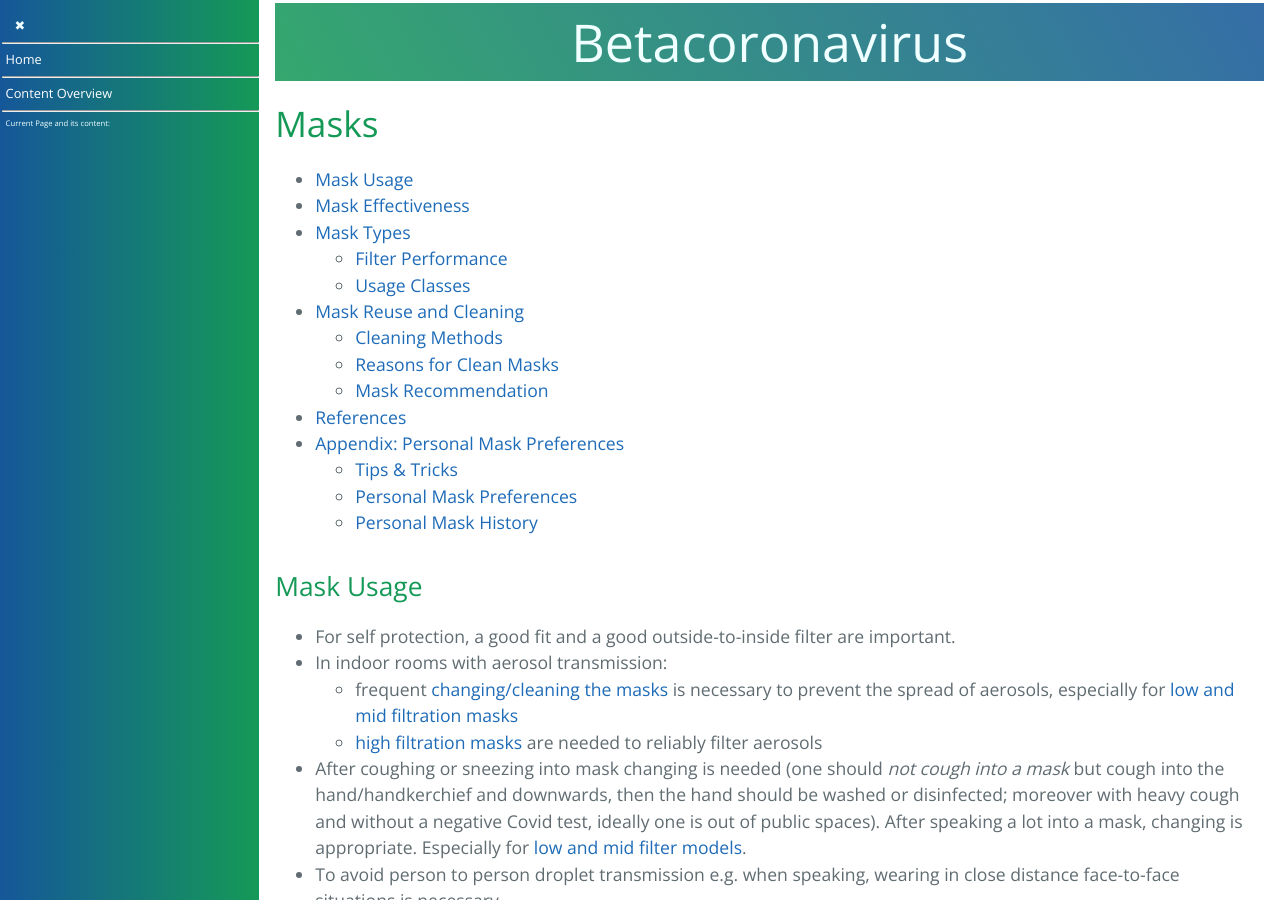
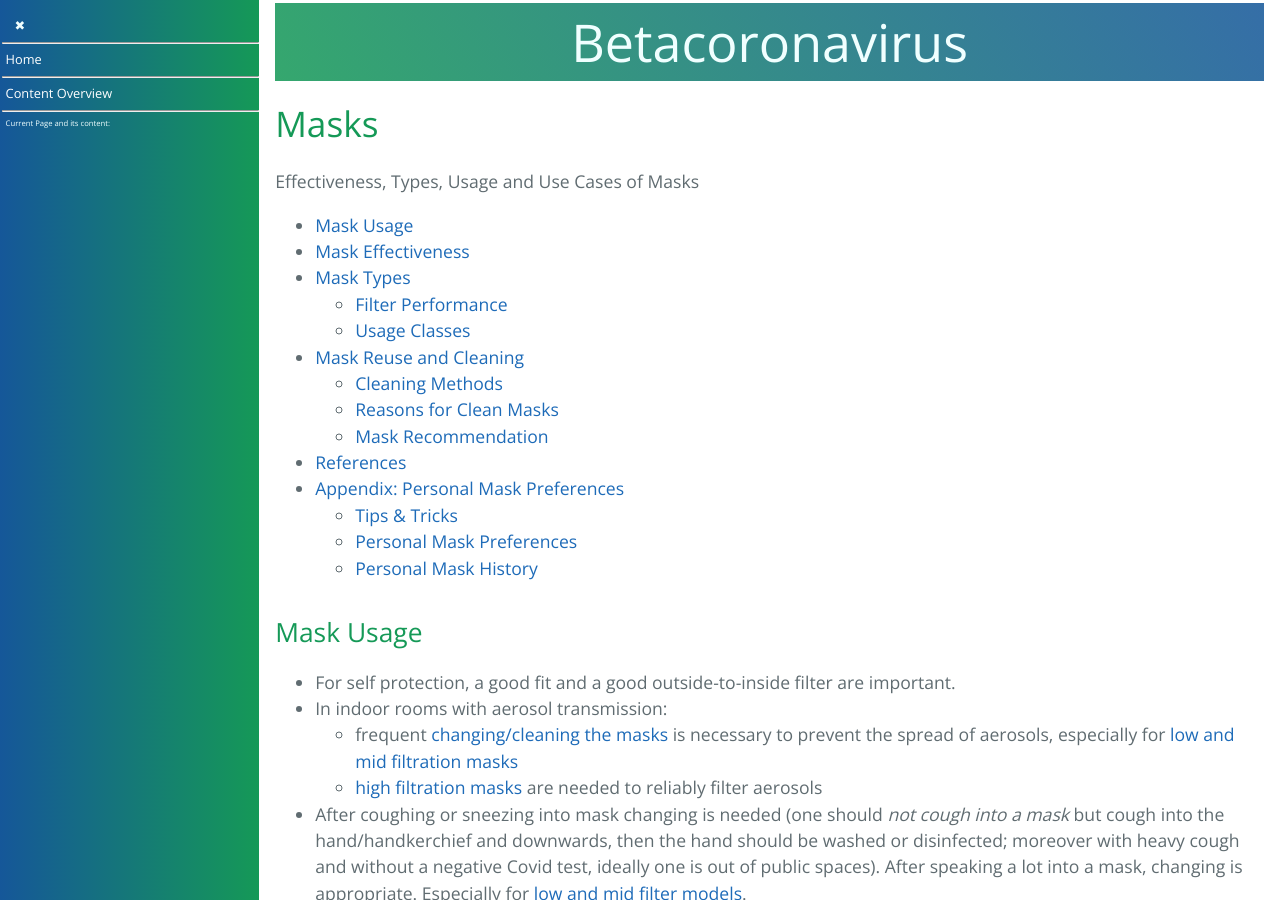
Before and after one commit to forestgrape/coronavirus, a Jekyll site: the page built from 6_prevention_and_treatment/masks.md, in a window 1280 px wide and 900 px high. Built offline with Jekyll 4.4.1, drawn with Linux system fonts in a browser that asks for light colours; our own code applies the rules of GitHub Pages for plain Markdown files.

Commit message:
formulation

```diff
--- a/6_prevention_and_treatment/masks.md
+++ b/6_prevention_and_treatment/masks.md
@@ -1,4 +1,6 @@
 # Masks
+Effectiveness, Types, Usage and Use Cases of Masks
+
 * [Mask Usage](#mask-usage)
 * [Mask Effectiveness](#mask-effectiveness)
 * [Mask Types](#mask-types)
```
